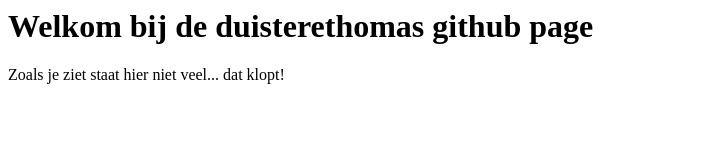
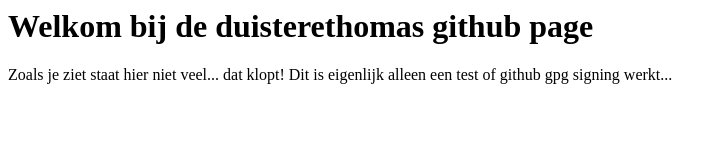
Before and after one commit to duisterethomas/duisterethomas.github.io, a plain HTML site: page index.html in a window 1280 px wide. Shown: the whole page, without its empty margins (0-726 px from the left). Drawn offline with Linux system fonts and the light colour scheme.

Commit message:
Add more text

```diff
--- a/index.html
+++ b/index.html
@@ -1,4 +1,5 @@
 <h1>Welkom bij de duisterethomas github page</h1>
 <p>Zoals je ziet staat hier niet veel...
     dat klopt!
+    Dit is eigenlijk alleen een test of github gpg signing werkt...
 </p>
```
